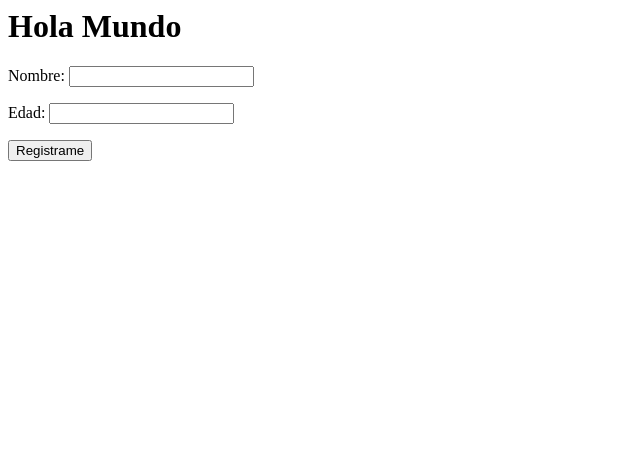
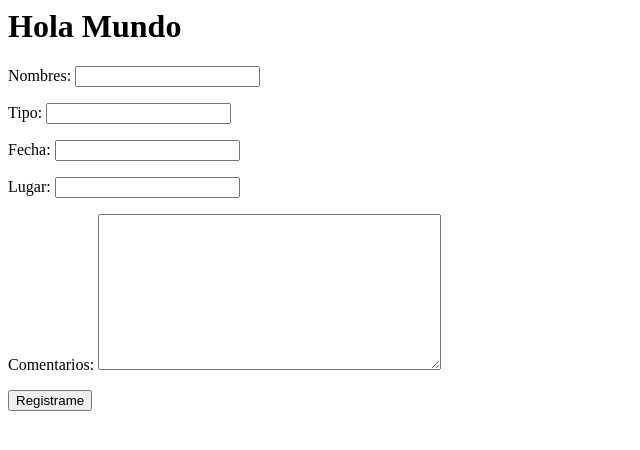
Before and after one commit to mhrodriguez/siita-upv-2018, a Django app: page /cita/ in a window 1280 px wide. Shown: the top 450 px of the page, without its empty margins (0-640 px from the left). Run offline with Django 3.2, Linux system fonts and the light colour scheme.

Commit message:
tercer upd

```diff
--- a/solicitud_tuto/forms.py
+++ b/solicitud_tuto/forms.py
@@ -1,5 +1,8 @@
 from django import forms
 
 class RegForm(forms.Form):
-    nombre = forms.CharField(max_length=45)
-    edad = forms.IntegerField()
+    nombres = forms.CharField(max_length=45)
+    tipo = forms.CharField(max_length=15)
+    fecha = forms.DateField()
+    lugar = forms.CharField(max_length=45)
+    comentarios = forms.CharField(widget=forms.Textarea)
--- a/solicitud_tuto/models.py
+++ b/solicitud_tuto/models.py
@@ -37,8 +37,9 @@ class Maestros (models.Model):
 
 class Solicitudes_citas (models.Model):
     id_cita = models.AutoField(primary_key=True, validators=[MaxValueValidator(99999999999)])
-    id_alumno = models.ForeignKey(Alumnos)
-    id_maestro = models.IntegerField(validators=[MaxValueValidator(99999999999)])
+    id_alumno = models.ForeignKey(Alumnos, on_delete=models.CASCADE)
+    id_maestro = models.ForeignKey(Maestros, on_delete=models.CASCADE)
+    nombres = models.ForeignKey(Maestros, on_delete=models.CASCADE)
     tipo = models.CharField(max_length = 15)
     fecha = models.DateField()
     lugar = models.CharField(max_length = 45)
--- a/solicitud_tuto/templates/cita.html
+++ b/solicitud_tuto/templates/cita.html
@@ -1,6 +1,6 @@
 <h1> Hola Mundo </h1>
 
-<form>
+<form method="POST" action="">{% csrf_token %}
 {{ form.as_p }}
 <input type='submit' value='Registrame' />
 </form>
--- a/solicitud_tuto/views.py
+++ b/solicitud_tuto/views.py
@@ -9,7 +9,10 @@ from .forms import RegForm
 # Create your views here.
 
 def cita(request):
-    form = RegForm()
+    form = RegForm(request.POST or None)
+    if form.is_valid():
+        form_data = form.cleaned_data
+        abc = form_data.get("")
     context = {
         "form": form,
     }
```
Also changed, not shown: solicitud_tuto/migrations/0003_auto_20180424_1820.py (added), solicitud_tuto/migrations/0004_auto_20180424_1852.py (added), solicitud_tuto/migrations/0005_auto_20180424_1854.py (added), 6 other files.
